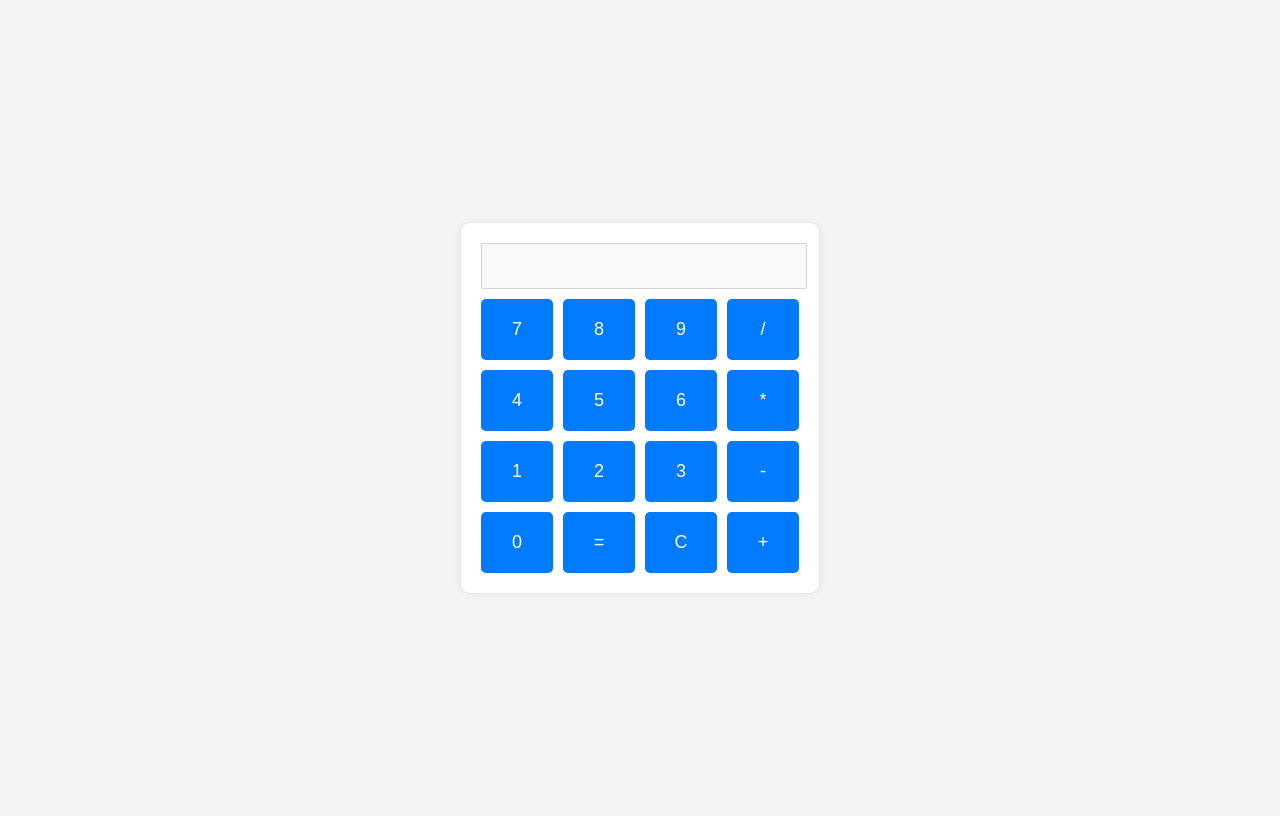
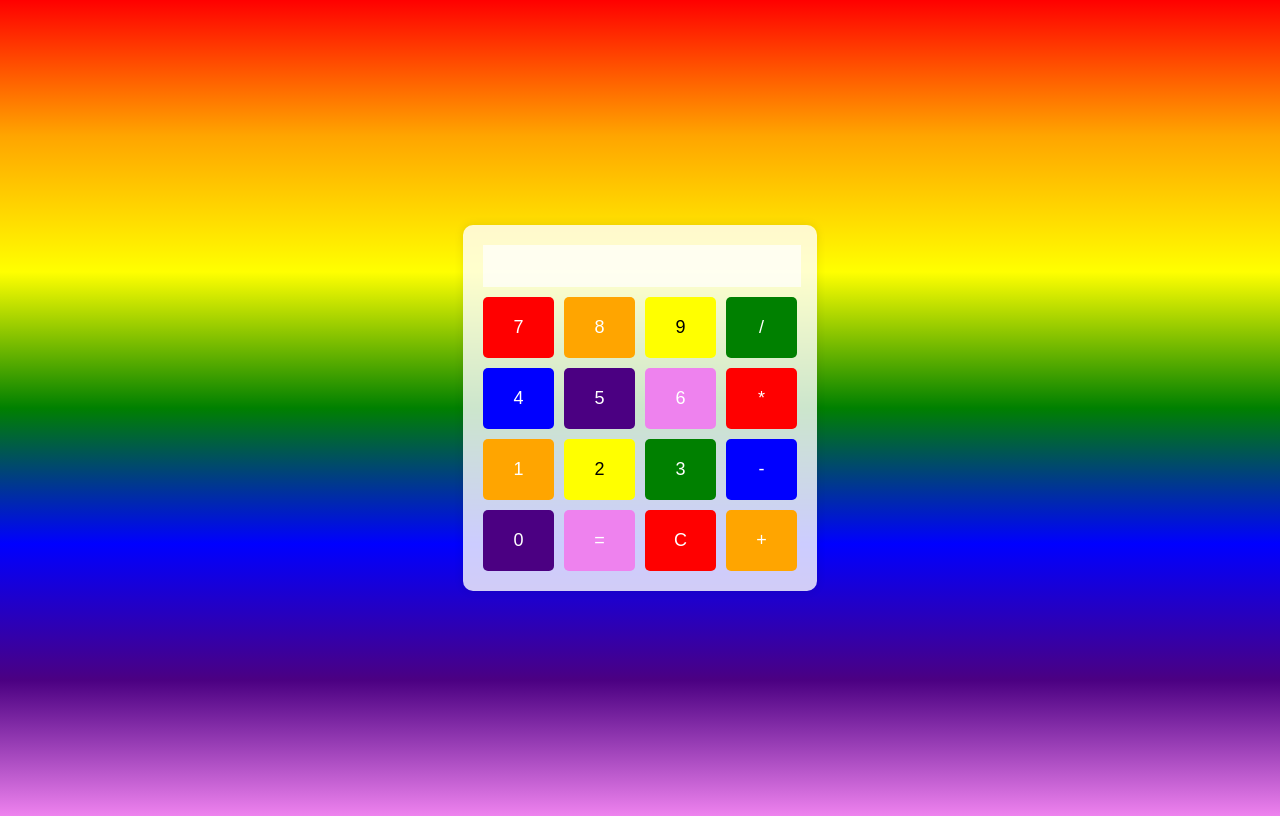
Before and after one commit to Caffeine-Gallery/calcumate-019225004fd6, a website built with Vite: page frontend/index.html in a window 1280 px wide. Built offline with nearby package versions, Linux system fonts and the light colour scheme; what @dfinity/agent would draw is missing.

Commit message:
0192250c-b736-7ff4-b057-4878d70d62d6

```diff
--- a/frontend/index.css
+++ b/frontend/index.css
@@ -4,11 +4,12 @@ body {
     justify-content: center;
     align-items: center;
     height: 100vh;
-    background-color: #f4f4f4;
+    /* Add rainbow gradient background */
+    background: linear-gradient(to bottom, red, orange, yellow, green, blue, indigo, violet);
 }
 
 .calculator {
-    background: white;
+    background: rgba(255, 255, 255, 0.8); /* Semi-transparent background to show rainbow effect */
     padding: 20px;
     border-radius: 10px;
     box-shadow: 0 0 10px rgba(0, 0, 0, 0.1);
@@ -20,6 +21,8 @@ body {
     font-size: 24px;
     text-align: right;
     margin-bottom: 10px;
+    border: none;
+    background-color: rgba(255, 255, 255, 0.7);
 }
 
 .keypad {
@@ -34,10 +37,76 @@ button {
     cursor: pointer;
     border: none;
     border-radius: 5px;
-    background-color: #007bff;
     color: white;
 }
 
+/* Assign rainbow colors to buttons */
+button:nth-child(1) {
+    background-color: red;
+}
+
+button:nth-child(2) {
+    background-color: orange;
+}
+
+button:nth-child(3) {
+    background-color: yellow;
+    color: black; /* Adjust text color for readability */
+}
+
+button:nth-child(4) {
+    background-color: green;
+}
+
+button:nth-child(5) {
+    background-color: blue;
+}
+
+button:nth-child(6) {
+    background-color: indigo;
+}
+
+button:nth-child(7) {
+    background-color: violet;
+}
+
+button:nth-child(8) {
+    background-color: red;
+}
+
+button:nth-child(9) {
+    background-color: orange;
+}
+
+button:nth-child(10) {
+    background-color: yellow;
+    color: black; /* Adjust text color for readability */
+}
+
+button:nth-child(11) {
+    background-color: green;
+}
+
+button:nth-child(12) {
+    background-color: blue;
+}
+
+button:nth-child(13) {
+    background-color: indigo;
+}
+
+button:nth-child(14) {
+    background-color: violet;
+}
+
+button:nth-child(15) {
+    background-color: red;
+}
+
+button:nth-child(16) {
+    background-color: orange;
+}
+
 button:hover {
-    background-color: #0056b3;
+    opacity: 0.9;
 }
```
